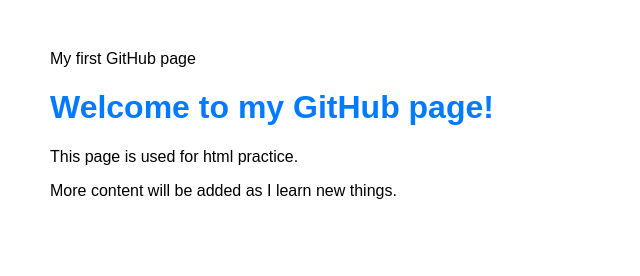
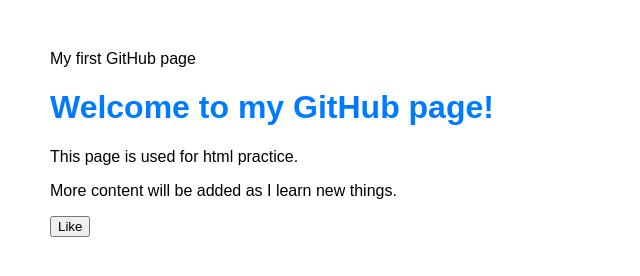
Before and after one commit to kajaiamariami/kajaiamariami.github.io, a plain HTML site: page index.html in a window 1280 px wide. Shown: the whole page, without its empty margins (0-640 px from the left). Drawn offline with Linux system fonts and the light colour scheme.

Commit message:
Update index.html

```diff
--- a/index.html
+++ b/index.html
@@ -27,5 +27,6 @@
     <h1>Welcome to my GitHub page!</h1>
     <p>This page is used for html practice.</p>
     <p>More content will be added as I learn new things.</p>
+    <p><button>Like</button></p>
   </body>
 </html>
```
